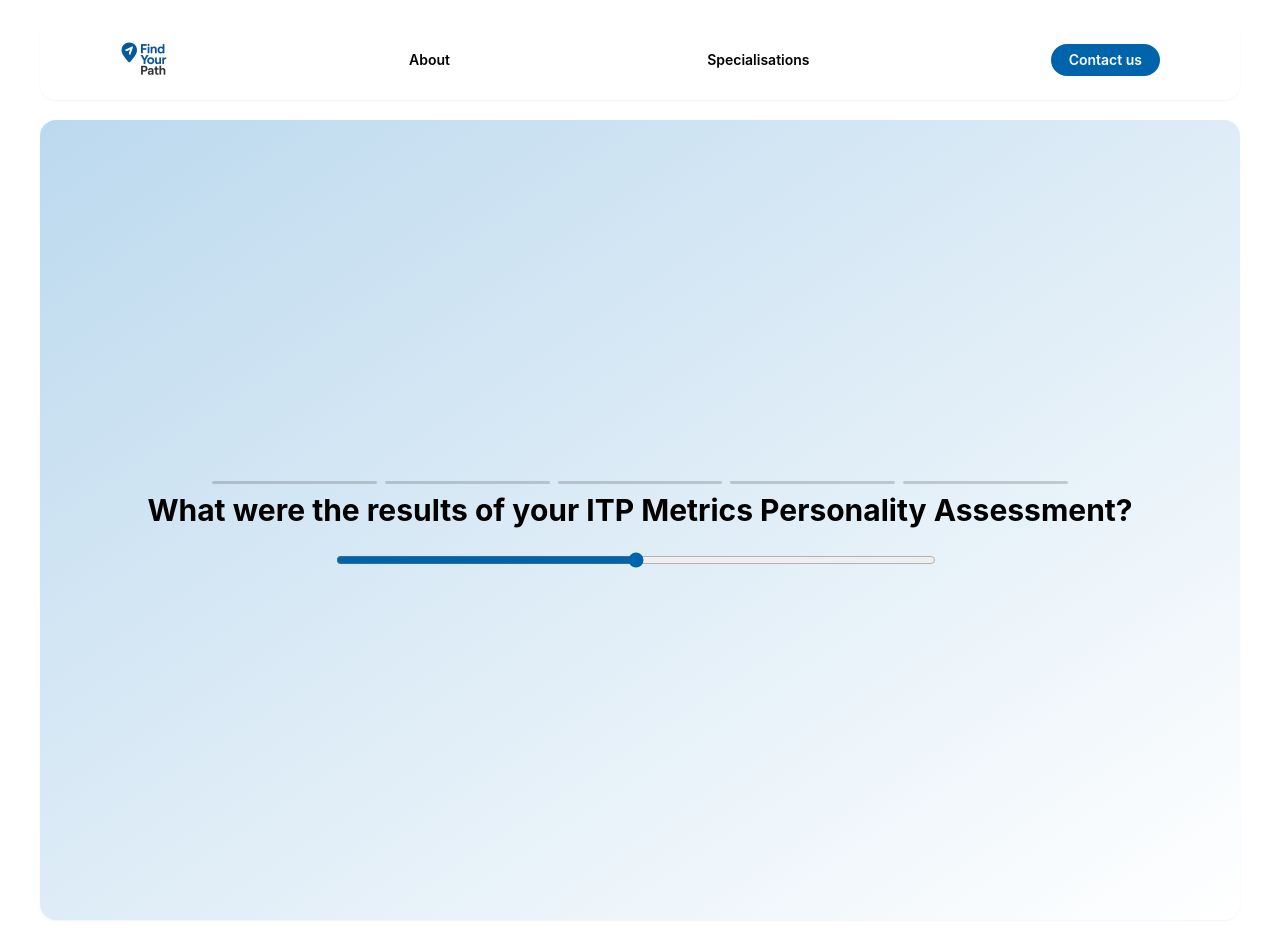
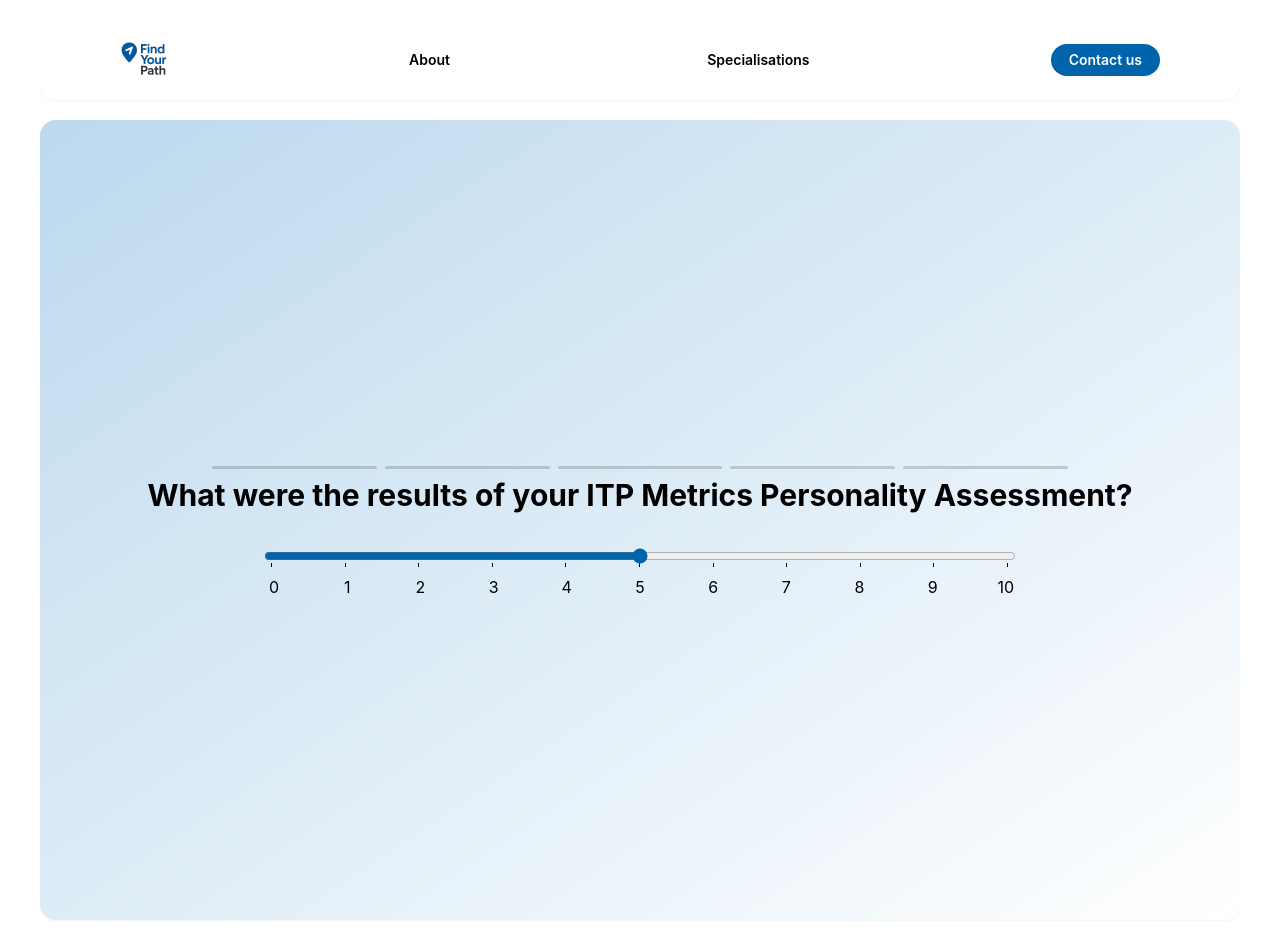
Before and after one commit to bdan0005/eng-path-navigator, a React (Create React App) app in the folder frontend/: page / in a window 1280 px wide. Both pictures are taken after a click on the button "Get started". Built offline with nearby package versions, Linux system fonts and the light colour scheme.

Commit message:
Improving the slider

```diff
--- a/frontend/src/components/Module.jsx
+++ b/frontend/src/components/Module.jsx
@@ -75,7 +75,11 @@ const Module = () => {
       </div>
 
       <div className="flex flex-col space-y-4">
-        <Slider />
+        {/* For some reason the slider doesn't go to 0 if you change manually and jumps back to default val */}
+        <Slider
+          value={answers[currentQuestion.id] || 5}
+          onChange={(value) => setAnswers({ ...answers, [currentQuestion.id]: value })}
+        />
       </div>
     </div>
   );
--- a/frontend/src/components/Slider.jsx
+++ b/frontend/src/components/Slider.jsx
@@ -1,23 +1,51 @@
-function Slider({
+export default function Slider({
   min = 0,
-  max = 100,
+  max = 10,
+  step = 1,
+  markers = true,
   value,
-  width = "600px",
   onChange,
 }) {
+  // Creating the tick marker values
+  const ticks = [];
+  for (let i = min; i <= max; i += step) {
+    ticks.push(i);
+  }
+
   return (
-    <div className="flex items-center">
+    <div
+      className="flex flex-col space-y-2 p-2 items-center"
+      style={{ width: "60vw" }}
+    >
+      {/* Range slider */}
       <input
         type="range"
         min={min}
         max={max}
+        step={step}
         value={value}
-        style={{ width: width }}
-        onChange={e => onChange(Number(e.target.value))}
+        onChange={(e) => onChange(Number(e.target.value))}
+        className="w-full"
+        list={markers ? "steplist" : undefined}
       />
-      <span className="ml-2 text-black text-base">{value}</span>
+      {/* Tick values */}
+      {markers && (
+        <ul className="flex justify-between w-full px-[10px]">
+          {ticks.map((tick) => (
+            <li key={tick} className="flex justify-center relative">
+              <span className="absolute text-black text-md">{tick}</span>
+            </li>
+          ))}
+        </ul>
+      )}
+      {/* Tick marks */ }
+      {markers && (
+        <datalist id="steplist">
+          {ticks.map((tick) => (
+            <option key={tick} value={tick} />
+          ))}
+        </datalist>
+      )}
     </div>
   );
 }
-
-export default Slider;
```
